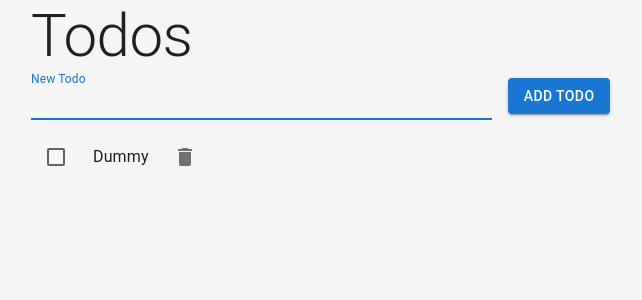
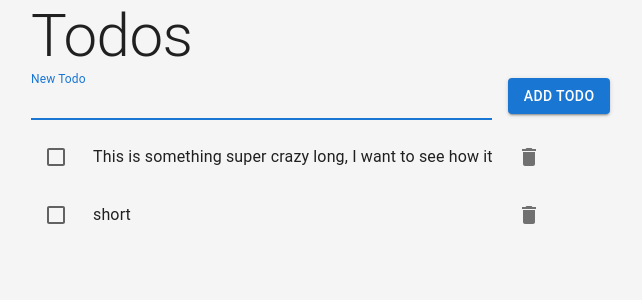
Before and after one commit to orodriguez/ergo, a React (Create React App) app in the folder front-end/: page / in a window 1280 px wide. Shown: the top 300 px of the page, without its empty margins (33-675 px from the left). Built offline with nearby package versions, Linux system fonts and the light colour scheme.

Commit message:
Stub todos list

```diff
--- a/front-end/src/todos/Page/Page.tsx
+++ b/front-end/src/todos/Page/Page.tsx
@@ -40,7 +40,12 @@ const Page: React.FC = () => {
                                 disableRipple
                                 onChange={() => { }}
                             />
-                            <ListItemText primary={item.title} />
+                            <ListItemText primary={item.title} sx={{
+                                width: '400px',
+                                overflow: 'hidden',
+                                textOverflow: 'ellipsis',
+                                whiteSpace: 'nowrap',
+                            }} />
                             <IconButton edge="end" aria-label="delete" onClick={() => { }}>
                                 <DeleteIcon />
                             </IconButton>
--- a/front-end/src/todos/Page/usePage.tsx
+++ b/front-end/src/todos/Page/usePage.tsx
@@ -6,7 +6,8 @@ export function usePage() {
     const [newTodoTitle, setNewTodoTitle] = useState<string>("");
     const [isLoading, setIsLoading] = useState<boolean>(false);
     const [items, setItems] = useState<Todo[]>([
-        { title: "Dummy", description: "Dummy", completed: false, id: 0 }
+        { title: "This is something super crazy long, I want to see how it behaves This is something super crazy long, I want to see how it behaves", description: "Dummy", completed: false, id: 0 },
+        { title: "short", description: "Dummy", completed: false, id: 0 }
     ]);
     const newTodoInputRef = useRef<HTMLInputElement>(null);
     const api = apiClient(setIsLoading);
```
